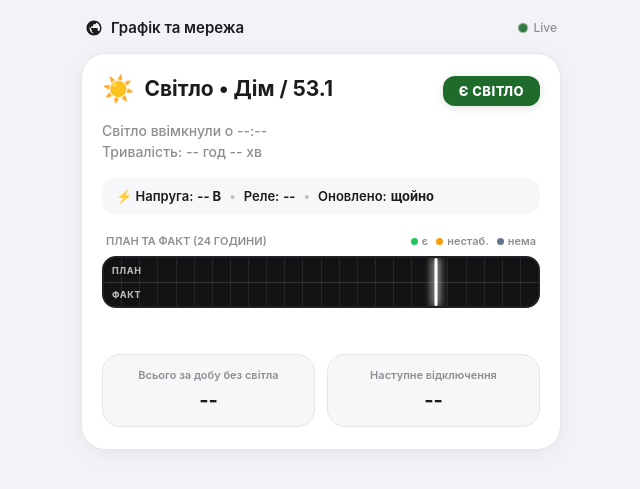
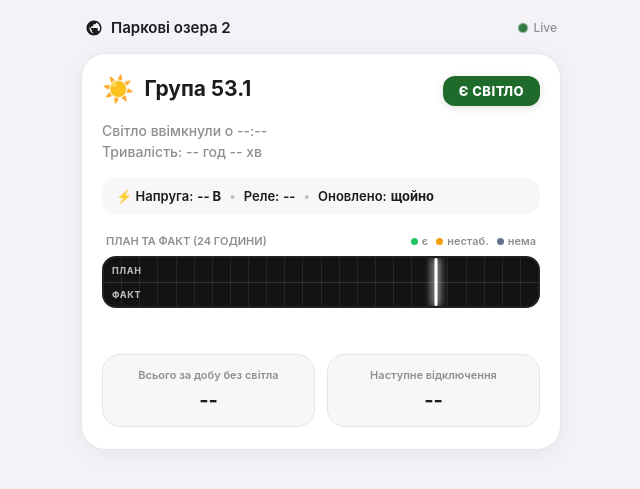
Before and after one commit to rrader/light-bot, a Flask app: template src/light_bot/templates/webapp.html in a window 1280 px wide. Shown: the top 489 px of the page, without its empty margins (319-959 px from the left). Run offline with Flask 2, Linux system fonts and the light colour scheme; the template is opened without the code that fills it, so the values that code supplies are empty; some libraries are stand-ins or nearby versions.

Commit message:
fix(webapp): update title to 'Паркові озера 2' link and header to 'Група 53.1'

```diff
--- a/src/light_bot/templates/webapp.html
+++ b/src/light_bot/templates/webapp.html
@@ -79,6 +79,20 @@
             font-size: 15px;
             font-weight: 600;
             color: var(--text-color);
+        }
+
+        .top-bar-title a {
+            color: inherit;
+            text-decoration: none;
+            display: inline-flex;
+            align-items: center;
+            gap: 4px;
+            transition: opacity 0.15s ease;
+        }
+
+        .top-bar-title a:hover {
+            opacity: 0.8;
+            text-decoration: underline;
         }
 
         .top-bar-title svg {
@@ -523,11 +537,11 @@
     <div class="container">
         <!-- Top bar -->
         <div class="top-bar">
-            <div class="top-bar-title">
+            <div class="top-bar-title" id="pageTitleContainer">
                 <svg viewBox="0 0 24 24">
                     <path d="M12 2C6.48 2 2 6.48 2 12s4.48 10 10 10 10-4.48 10-10S17.52 2 12 2zm1 17.93c-3.95-.49-7-3.85-7-7.93 0-.62.08-1.21.21-1.79L9 15v1c0 1.1.9 2 2 2v1.93zm6.9-2.54c-.26-.81-1-1.39-1.9-1.39h-1v-3c0-.55-.45-1-1-1H8v-2h2c.55 0 1-.45 1-1V7h2c1.1 0 2-.9 2-2v-.41c2.93 1.19 5 4.06 5 7.41 0 2.08-.8 3.97-2.1 5.39z"/>
                 </svg>
-                <span id="pageSubtitle">Графік та мережа</span>
+                <a href="https://po2.kyiv.ua/" target="_blank" rel="noopener noreferrer" id="pageSubtitleLink">Паркові озера 2</a>
             </div>
             <div class="live-box">
                 <div class="pulse-dot" id="liveDot"></div>
@@ -541,7 +555,7 @@
             <div class="card-header">
                 <div class="header-title-box">
                     <div class="header-icon" id="headerIcon">☀️</div>
-                    <div class="header-title" id="headerTitle">Світло • Дім / 53.1</div>
+                    <div class="header-title" id="headerTitle">Група 53.1</div>
                 </div>
                 <div class="status-badge status-on" id="statusBadge">Є СВІТЛО</div>
             </div>
@@ -803,8 +817,19 @@
 
         function renderView(statusInfo, scheduleInfo, eventsList) {
             const isHome = (currentLocation === 'home');
-            document.getElementById('headerTitle').textContent = isHome ? 'Світло • Дім / 53.1' : 'Світло • Вінниця / 2.1';
-            document.getElementById('pageSubtitle').textContent = isHome ? 'Графік та мережа • Київ' : 'Графік та мережа • Вінниця';
+            const actualGroup = statusInfo.group || (isHome ? '53.1' : '2.1');
+            document.getElementById('headerTitle').textContent = `Група ${actualGroup}`;
+
+            const pageLinkEl = document.getElementById('pageSubtitleLink');
+            if (pageLinkEl) {
+                if (isHome) {
+                    pageLinkEl.textContent = 'Паркові озера 2';
+                    pageLinkEl.href = 'https://po2.kyiv.ua/';
+                } else {
+                    pageLinkEl.textContent = 'Графік та мережа • Вінниця';
+                    pageLinkEl.href = 'https://light.rmn.pp.ua/app/vinnytsia';
+                }
+            }
 
             // Store server telemetry timestamp if present
             if (statusInfo.telemetry_timestamp) {
```
